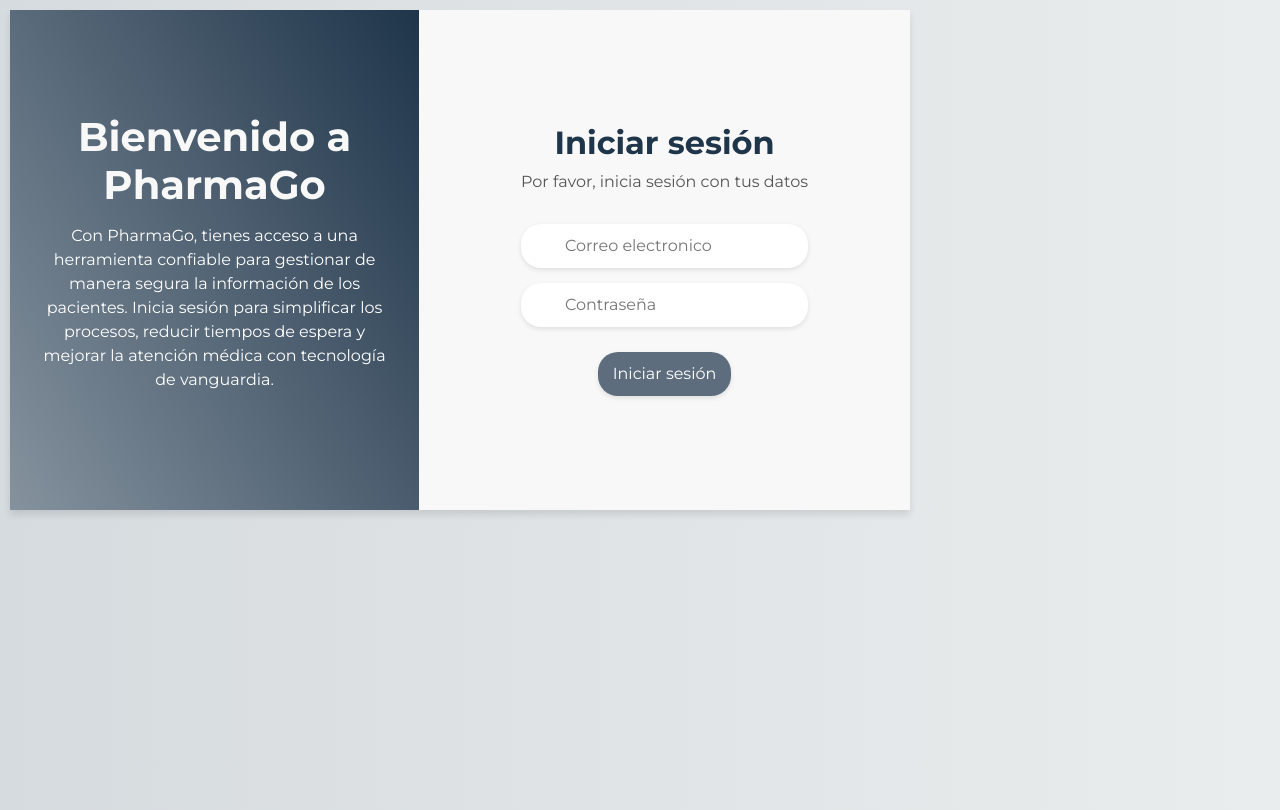
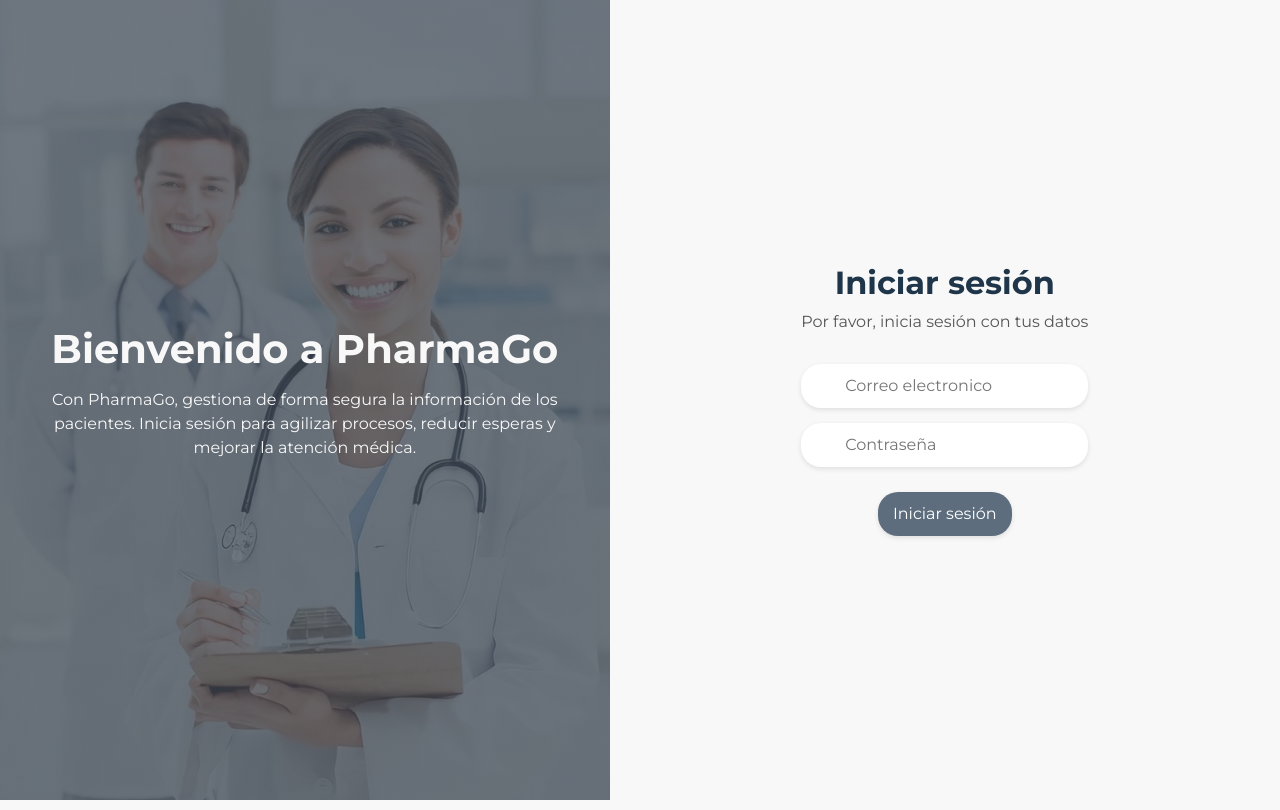
Before and after one commit to CarToCare/PharmaGo, a Django app: page /sesion/ in a window 1280 px wide. Run offline with Django 5.2, Linux system fonts and the light colour scheme; some libraries are stand-ins or nearby versions.

Commit message:
cambio en sesion

```diff
--- a/ourproyecto/pag/static/sesion.css
+++ b/ourproyecto/pag/static/sesion.css
@@ -3,72 +3,83 @@
     margin: 0;
     box-sizing: border-box;
     font-family: 'Montserrat', sans-serif;
-    /* outline: 1px solid red; */
 }
 
 body {
     margin: 0;
     padding: 0;
-    background: linear-gradient(90deg, #d6dbdf ,#eaeded);
+    background: linear-gradient(90deg, #d6dbdf, #eaeded);
     height: 100vh;
+    display: flex;
+    justify-content: center;
+    align-items: center;
 }
 
+/* Todo el contenedor */
 .form-container {
     border-radius: 0;
     display: flex;
-    box-shadow: 0 5px 7px rgba(0,0,0, .1);
-    height: 500px;
-    max-width: 900px;
+    box-shadow: 0 5px 7px rgba(0, 0, 0, .1);
+    width: 100vw;
+    height: 100vh;
     transition: all 1s ease;
-    margin: 10px;
 }
 
+/* Contenedor izquierdo */
 .info-section {
+    position: relative;
     width: 50%;
     display: flex;
     align-items: center;
-    text-align: center;
-    background-image: linear-gradient(60deg, #85929e, #1f354a);
+    justify-content: center;
+}
+
+.background-img {
+    position: absolute;
+    top: 0;
+    left: 0;
+    width: 100%;
+    height: 100%;
+    object-fit: cover;
+    filter: brightness(0.5);
+    z-index: 0;
+}
+
+.info-section::before {
+    content: '';
+    position: absolute;
+    top: 0;
+    left: 0;
+    width: 100%;
+    height: 100%;
+    background: linear-gradient(to bottom right, rgba(93, 109, 126, 0.5), rgba(93, 109, 126, 0.5));
+    z-index: 1;
 }
 
 .info-content {
-    width: 100%;
+    position: relative;
+    z-index: 2;
+    color: #fff;
     padding: 0 30px;
+    text-align: center;
 }
 
 .info-content h2 {
     font-size: 2.5rem;
-    color: #333;
+    color: #f8f8f8;
 }
 
 .info-content p {
     margin: 15px 0;
-    color: #fff;
+    color: #f8f8f8;
 }
 
-.info-content input {
-    background-color: transparent;
-    outline: none;
-    border: solid 2px #59955C;
-    border-radius: 20px;
-    padding: 10px 20px;
-    color: #59955C;
-    cursor: pointer;
-    transition: background-color 0.3s ease;
-}
-
-.info-content input:hover {
-    background-color: #59955C;
-    border: none;
-    color: white;
-    box-shadow: 0 2px 5px rgba(0,0,0, .1);
-}
-
+/* Contenedor derecho */
 .form-section {
     display: flex;
     align-items: center;
     justify-content: center;
-    width: 60%;
+    width: 55%;
     text-align: center;
     background-color: #f8f8f8;
 }
@@ -77,9 +88,15 @@ body {
     padding: 0 30px;
 }
 
+.info-content h2 {
+    color: #f8f8f8;
+    font-weight: bold;
+}
+
 .form-content h2 {
-    color: #333;
-    font-size: 2rem;
+    color: #1f354a;
+    font-weight: bold;
+    font-size: 2rem
 }
 
 .form-content p {
@@ -97,7 +114,7 @@ body {
     border-radius: 20px;
     padding: 0 10px;
     background-color: #fff;
-    box-shadow: 0 2px 5px rgba(0,0,0, .1);
+    box-shadow: 0 2px 5px rgba(0, 0, 0, .1);
 }
 
 .user-form label input {
@@ -123,7 +140,7 @@ body {
     padding: 10px 15px;
     cursor: pointer;
     margin-top: 10px;
-    box-shadow: 0 2px 5px rgba(0,0,0, .1);
+    box-shadow: 0 2px 5px rgba(0, 0, 0, .1);
 }
 
 .user-form input[type="submit"]:hover,
@@ -135,12 +152,3 @@ body {
     position: absolute;
     transform: translateY(-300%);
 }
-
-.info-content h2{
-    color: #f8f8f8;
-    font-weight: bold;
-}
-.form-content h2{
-    color: #1f354a;
-    font-weight: bold;
-}
--- a/ourproyecto/pag/templates/sesion.html
+++ b/ourproyecto/pag/templates/sesion.html
@@ -30,10 +30,10 @@
 
     <div class="form-container logIn">
         <div class="info-section">
+            <img src="{% static 'recursos/img2.jpeg' %}" alt="Fondo" class="background-img">
             <div class="info-content">
                 <h2>Bienvenido a PharmaGo</h2>
-                <p>Con PharmaGo, tienes acceso a una herramienta confiable para gestionar de manera segura la información de los pacientes.
-                     Inicia sesión para simplificar los procesos, reducir tiempos de espera y mejorar la atención médica con tecnología de vanguardia.</p>
+                <p>Con PharmaGo, gestiona de forma segura la información de los pacientes. Inicia sesión para agilizar procesos, reducir esperas y mejorar la atención médica.</p>
             </div>
         </div>
         <div class="form-section">
```
Also changed, not shown: ourproyecto/pag/static/recursos/img2.jpeg (added).
